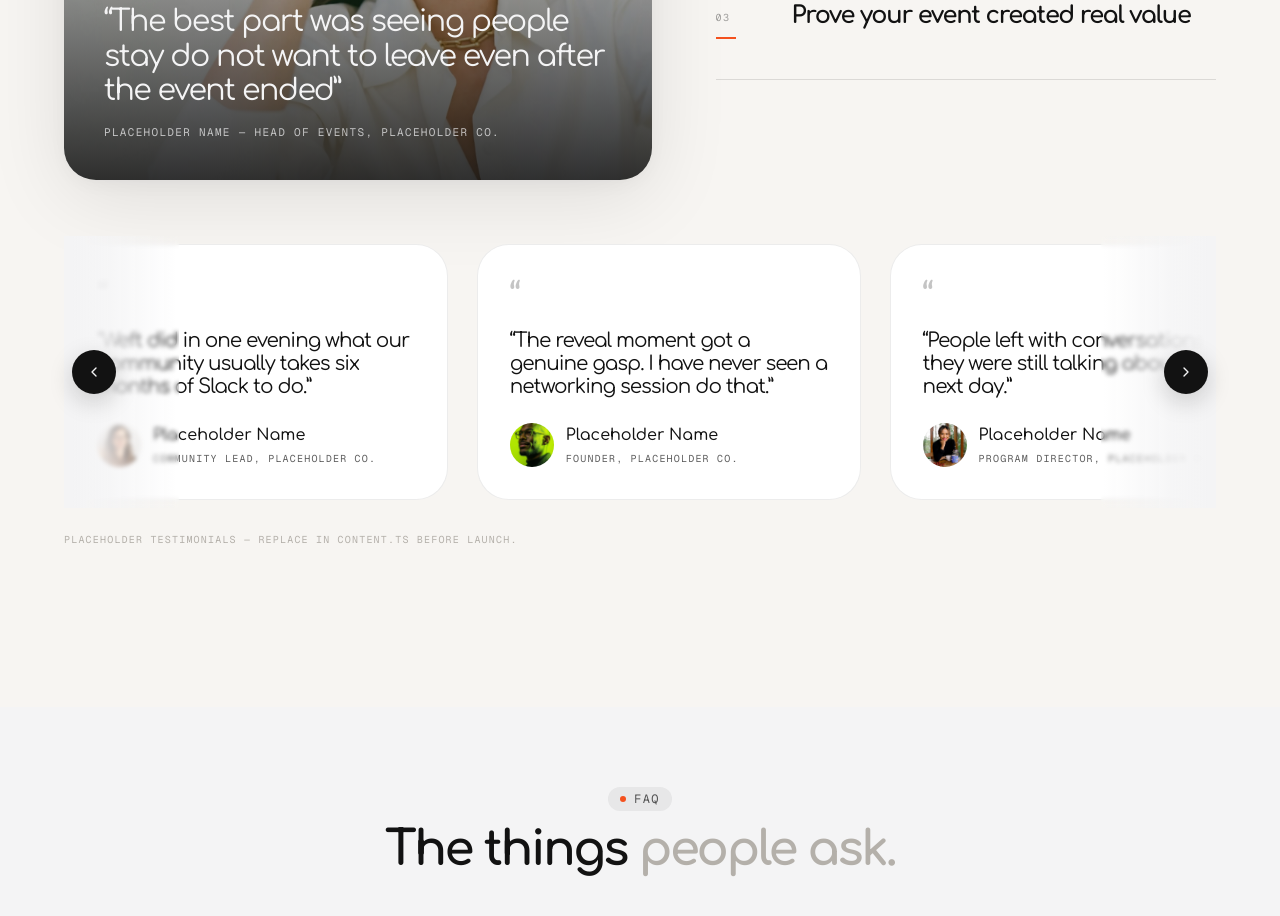
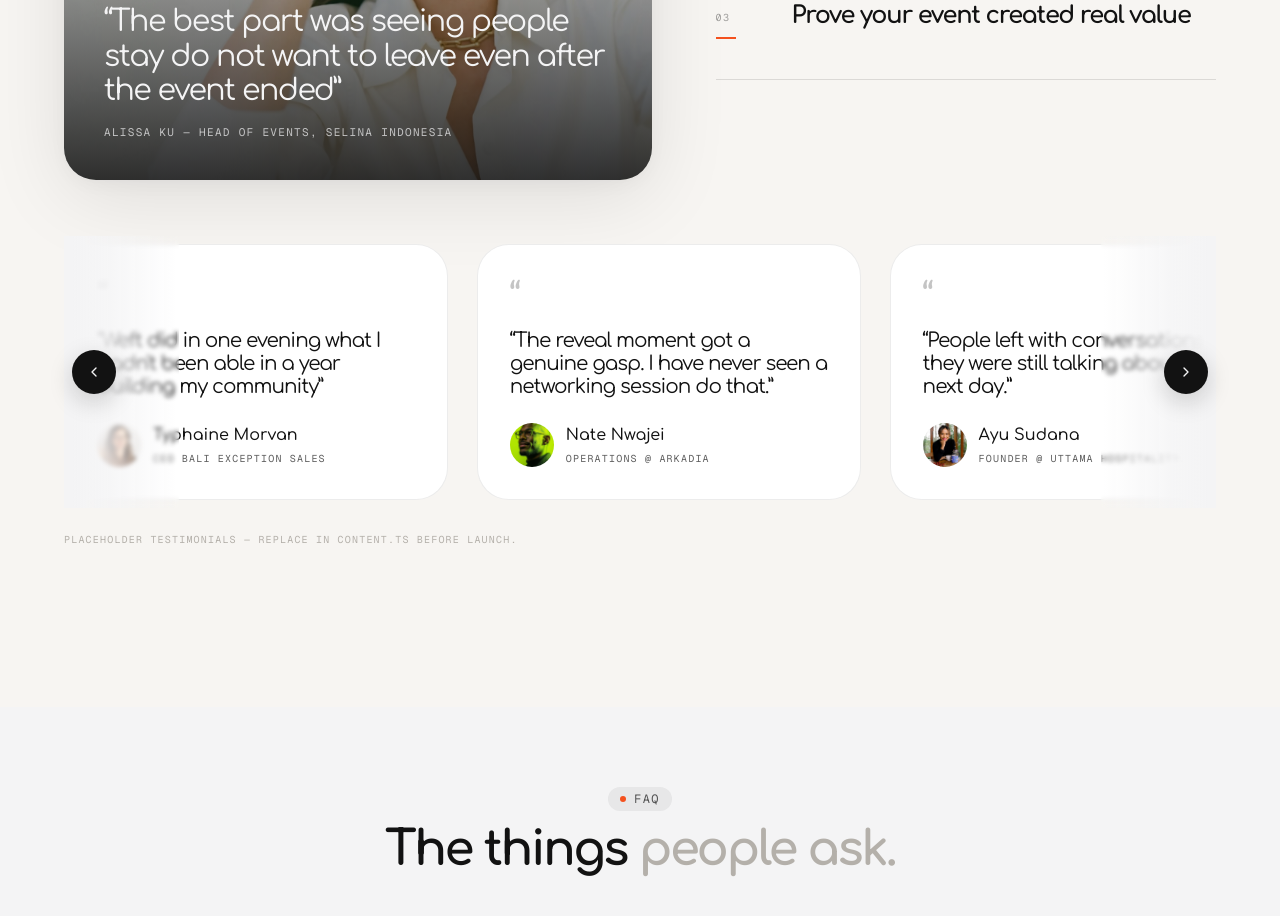
Before and after one commit to weftnow/web-frontend, a Next.js app: page / in a window 1280 px wide. Shown: the part 5980-6896 px from the top of the page. Built offline with nearby package versions, Linux system fonts and the light colour scheme.

Commit message:
chore(content): replace placeholder testimonial attributions with real customers

```diff
--- a/content.ts
+++ b/content.ts
@@ -273,37 +273,37 @@ export const content = {
       {
         type: "quote",
         quote:
-          "The best part was seeing people stay do not want to leave even after the event ended",
-        name: "Placeholder Name",
-        title: "Head of Events, Placeholder Co.",
+        "The best part was seeing people stay do not want to leave even after the event ended",
+        name: "Alissa Ku",
+        title: "Head of Events, Selina Indonesia",
       },
       {
         type: "quote",
         quote:
-          "Weft did in one evening what our community usually takes six months of Slack to do.",
-        name: "Placeholder Name",
-        title: "Community Lead, Placeholder Co.",
+          "Weft did in one evening what I hadn't been able in a year building my community",
+        name: "Typhaine Morvan",
+        title: "CEO Bali Exception Sales",
       },
       {
         type: "quote",
         quote:
           "The reveal moment got a genuine gasp. I have never seen a networking session do that.",
-        name: "Placeholder Name",
-        title: "Founder, Placeholder Co.",
+        name: "Nate Nwajei",
+        title: "Operations @ Arkadia",
       },
       {
         type: "quote",
         quote:
           "People left with conversations they were still talking about the next day.",
-        name: "Placeholder Name",
-        title: "Program Director, Placeholder Co.",
+        name: "Ayu Sudana",
+        title: "Founder @ Uttama hospitality.",
       },
       {
         type: "quote",
         quote:
           "It made a big room feel intentional from the very first introduction.",
-        name: "Placeholder Name",
-        title: "Experience Lead, Placeholder Co.",
+        name: "Ronaldo Orlovskyi",
+        title: "CEO @ Bali Nexus Investment Partners",
       },
     ],
   },
```
